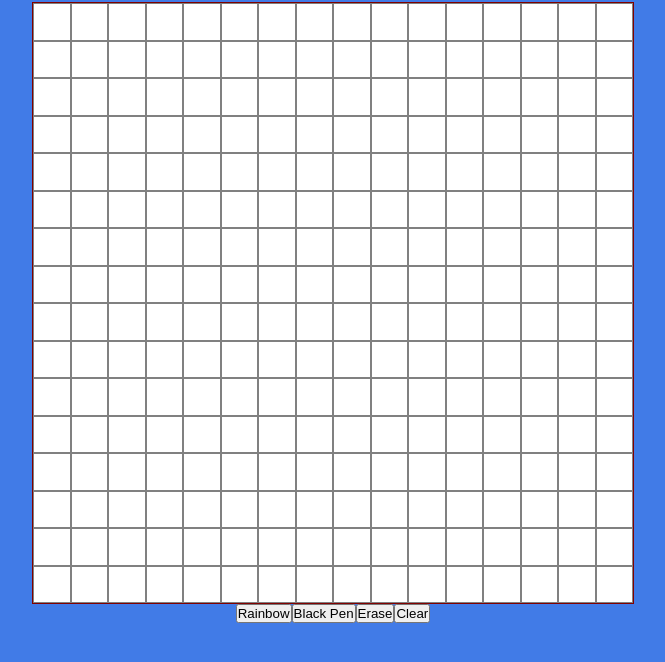
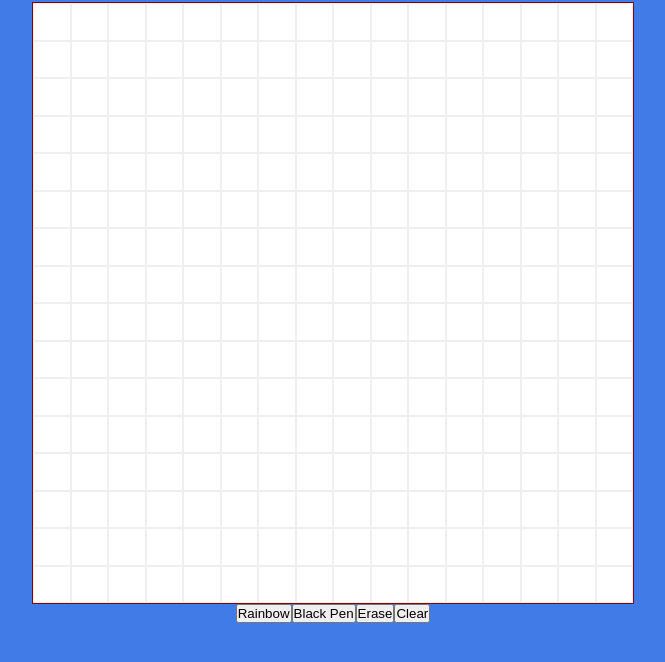
Before and after one commit to nathanparle/etch-a-sketch, a plain HTML site: page index.html in a window 1280 px wide. Shown: the part 64-726 px from the top of the page, without its empty margins (307-972 px from the left). Drawn offline with Linux system fonts and the light colour scheme.

Commit message:
changed function call to element

```diff
--- a/main.js
+++ b/main.js
@@ -62,4 +62,4 @@ clear.addEventListener('click', () => { while (container.firstChild)
 });
 
 
-build(16);
+build(x);
--- a/styles.css
+++ b/styles.css
@@ -30,7 +30,7 @@ body {
 .column{
     display:flex;
     flex:1;
-    border:0.1px solid grey;
+    border:0.1px solid rgba(128, 128, 128, 0.13);
     background-color: white;
     }
 
```
